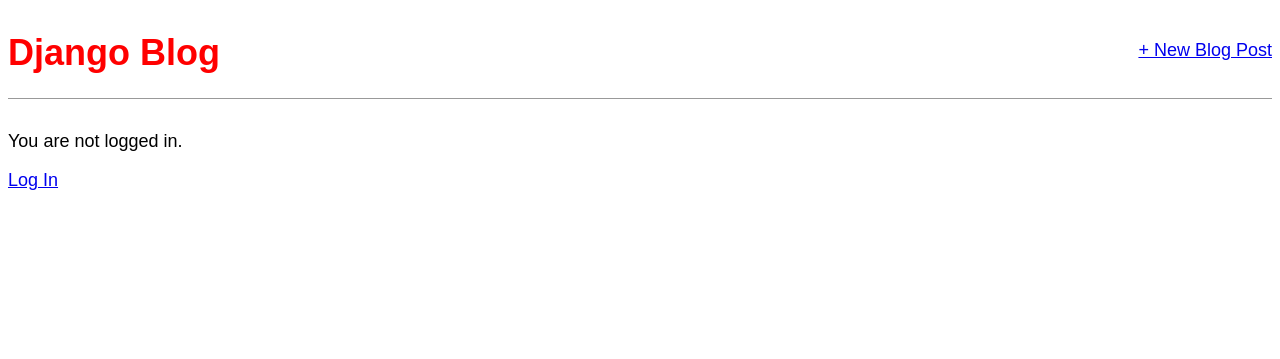
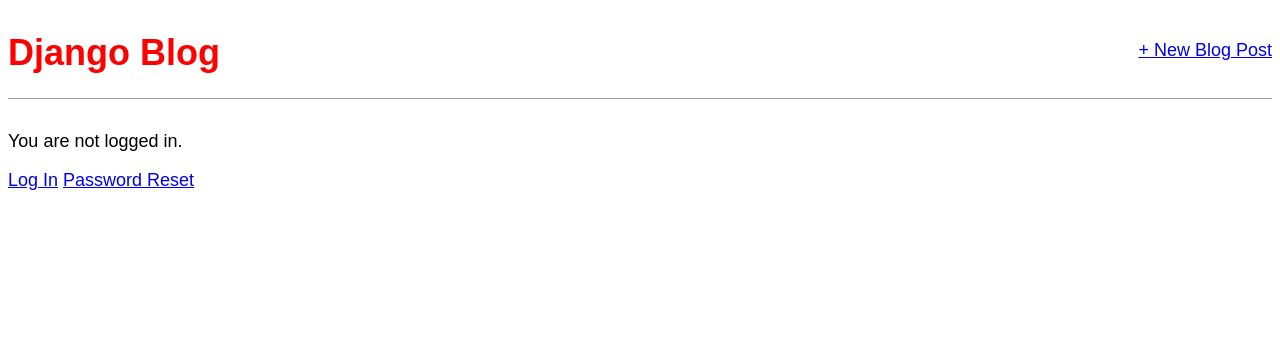
Before and after one commit to evanaukene/django-blog-app, a Django app: template templates/home.html in a window 1280 px wide. Shown: the top 359 px of the page. Run offline with Django 3.2, Linux system fonts and the light colour scheme; the template is opened without the code that fills it, so the values that code supplies are empty.

Commit message:
adding reset button

```diff
--- a/templates/base.html
+++ b/templates/base.html
@@ -24,6 +24,7 @@ t">
     {% else %}
         <p>You are not logged in.</p>
         <a href="{% url 'login' %}">Log In</a>
+        <a href="{% url 'password_reset_form' post.pk %}">Password Reset</a>
     {% endif %}
 
 {% block content %}
```
